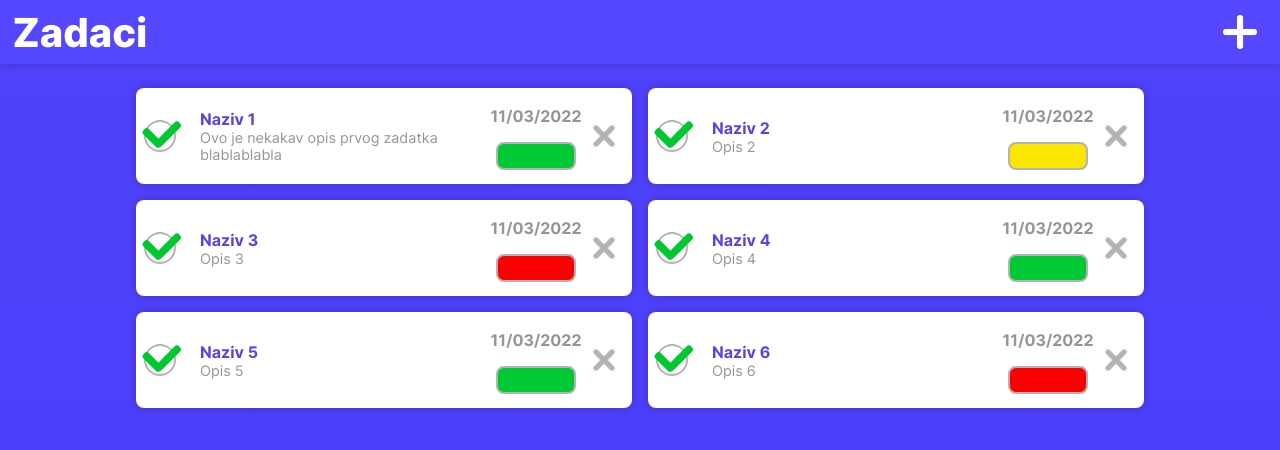
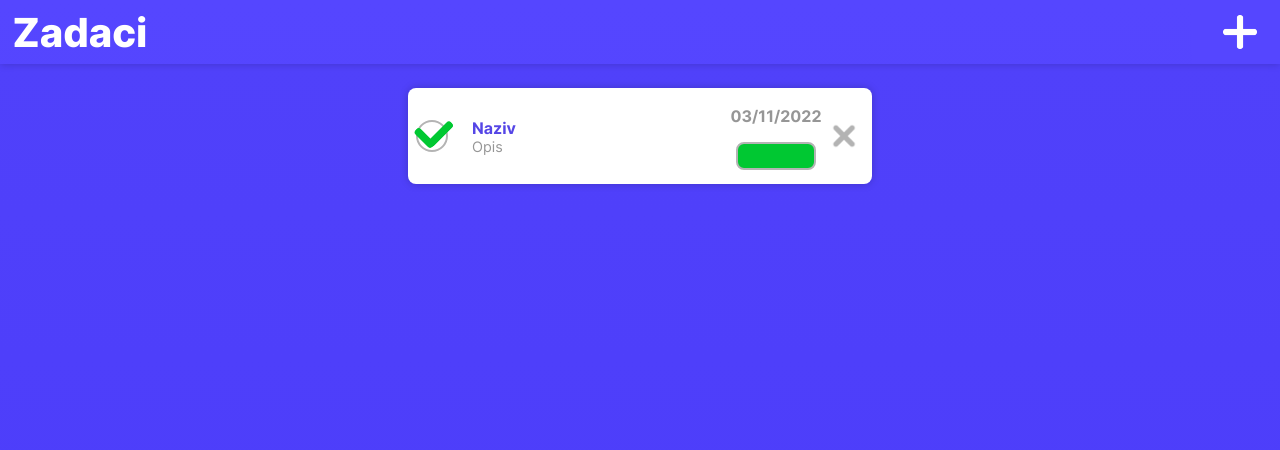
Before and after one commit to GitSteve654/Zadatak-1, a React (Create React App) app in the folder zadaci/: page / in a window 1280 px wide. Both pictures are taken after a click on the element 1236 px from the left and 32 px from the top of the page. Shown: the top 450 px of the page. Built offline with nearby package versions, Linux system fonts and the light colour scheme.

Commit message:
Dodavanje novog zadatka

```diff
--- a/zadaci/src/App.js
+++ b/zadaci/src/App.js
@@ -1,26 +1,30 @@
 import ToDo from "./components/ToDo";
-
-let toDos = [
-    {id:0,title:"Naziv 1",desc:"Ovo je nekakav opis prvog zadatka blablablabla",due:"11/03/2022",priority:0,done:false},
-    {id:1,title:"Naziv 2",desc:"Opis 2",due:"11/03/2022",priority:1,done:false},
-    {id:2,title:"Naziv 3",desc:"Opis 3",due:"11/03/2022",priority:2,done:true},
-    {id:3,title:"Naziv 4",desc:"Opis 4",due:"11/03/2022",priority:0,done:false},
-    {id:4,title:"Naziv 5",desc:"Opis 5",due:"11/03/2022",priority:0,done:false},
-    {id:6,title:"Naziv 6",desc:"Opis 6",due:"11/03/2022",priority:2,done:false}
-];
+import {useState} from "react";
 
 function App(){
+    let toDos = [];
+
+    let [list, setList] = useState(toDos);
+    function newToDo(){
+        let date = new Date();
+        let day = JSON.stringify(date.getDate()).padStart(2,"0");
+        let month = JSON.stringify(date.getMonth()+1).padStart(2,"0");
+        let dateString = day+"/"+month+"/"+date.getFullYear();
+        let newToDo = {id:list.length, title:"Naziv", desc:"Opis", due:dateString, priority:0, done:false};
+        setList([...list,newToDo]);
+    }
     return(
         <div className="appHolder">
             <div className="appHead">
                 <div className="headerTitle">Zadaci</div>
                 <div className="headerButtonHolder">
-                    <div className="roundButton headerButton" onClick={()=>{console.log("nije zavrseno")}}></div>
+                    <div className="roundButton headerButton" onClick={newToDo}></div>
                 </div>
             </div>
             <div className="appBody">
                 <div className="toDoHolder">
-                    {toDos.map((toDo)=>{
+                    {!list.length && <div className="noToDos">Nemate nijedan zadatak!</div>}
+                    {list.map((toDo)=>{
                         return <ToDo key={toDo.id} data={toDo}/>;
                     })}
                 </div>
--- a/zadaci/src/components/ToDo.js
+++ b/zadaci/src/components/ToDo.js
@@ -5,6 +5,7 @@ function ToDo(props){
     let priorityColors = ["rgb(0,200,50)","rgb(250,230,0)","rgb(250,0,0)"];
     let style = {backgroundColor:priorityColors[props.data.priority]}
     return(
+        <div className={classes.toDoHolder}>
         <div className={classes.toDo}>
             <div className={classes.checkHolder}>
                 <div className={classes.checkBox}>
@@ -19,11 +20,12 @@ function ToDo(props){
                 <div className={classes.toDoDataRow}>{props.data.due}</div>
                 <div className={classes.toDoDataRow}>
                     <div className={classes.priority} style={style}></div>
+                    </div>
                 </div>
-            </div>
             <div className={classes.deleteButtonHolder}>
                 <div className="roundButton deleteButton"></div>
             </div>
+        </div>
         </div>
     );
 }
--- a/zadaci/src/components/ToDo.module.css
+++ b/zadaci/src/components/ToDo.module.css
@@ -1,10 +1,21 @@
+.toDoHolder{
+    width:min(60vh,calc(100vw - 4vh));
+    justify-content:center;
+    align-items:center;
+    display:flex;
+    height:10vh;
+    margin:2vh;
+}
 .toDo{
+    animation:popIn ease-in-out 0.5s;
+    -webkit-animation:popIn ease-in-out 0.5s;
     box-shadow:0px 0px 1vh rgba(0,0,0,0.2);
     -webkit-tap-highlight-color:transparent;
     background-color:rgb(255,255,255);
     width:min(60vh,calc(100vw - 4vh));
     transform:translateY(0px);
     border-radius:1vh;
+    overflow:hidden;
     cursor:pointer;
     display:flex;
     height:10vh;
@@ -100,3 +111,9 @@
 
 
 }
+
+
+@keyframes popIn{
+    from {opacity:0; transform:scale(0);}
+    to {opacity:1; transform:scale(1);}
+}
--- a/zadaci/src/index.css
+++ b/zadaci/src/index.css
@@ -37,16 +37,10 @@ body{
     left:0px;
     top:8vh;
 
+
     justify-content:center;
     align-items:flex-start;
     display:flex;
-}
-.toDoHolder{
-    justify-content:center;
-    align-items:flex-start;
-    flex-wrap:wrap;
-    display:flex;
-    padding:2vh;
 }
 
 /*--Header-----------------------------------------------------------------------------------------------------------------------------------------*/
@@ -76,6 +70,20 @@ body{
     width:8vh;
     right:0px;
     top:0px;
+}
+
+/*--Body-------------------------------------------------------------------------------------------------------------------------------------------*/
+.toDoHolder{
+    justify-content:center;
+    align-items:flex-start;
+    margin-bottom:6vh;
+    flex-wrap:wrap;
+    display:flex;
+    padding:2vh;
+}
+.noToDos{
+    color:rgb(255,255,255);
+    font-size:2vh;
 }
 
 /*--Buttons----------------------------------------------------------------------------------------------------------------------------------------*/
```
